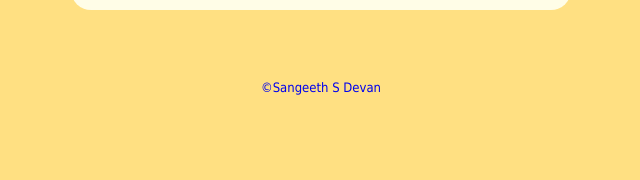
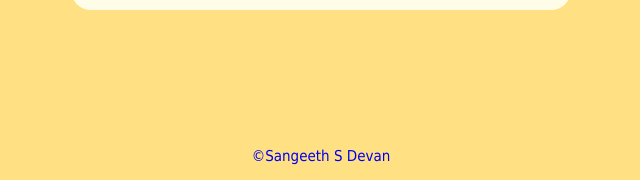
Before and after one commit to S4xthhhhh/Profile-card, a plain HTML site: page index.html in a window 1280 px wide. Shown: the part 620-800 px from the top of the page, without its empty margins (319-959 px from the left). Drawn offline with Linux system fonts and the light colour scheme.

Commit message:
Footer-update

```diff
--- a/index.css
+++ b/index.css
@@ -13,6 +13,7 @@ body{
     border-radius: 20px;
     overflow: hidden;
     align-items: center;
+    justify-content: center;
 }
 .name{
     text-align: center;
@@ -65,17 +66,18 @@ body{
     font-size: 100;
 }
 footer{
-    position: absolute;
     right: 0;
     left: 0;
-    top: 700px;
-    display: flex;
+    bottom: 0;
+    position: absolute;
     justify-content: center;
+    text-align: center;
+    margin-bottom: 15px;
 }
 footer a{
     text-align: center;
     text-decoration: none;
     font-weight: 300;
     font-family: Tahoma,'Poppins', sans-serif;
-    font-size: 13px;
+    font-size: 15px;
 }
```
